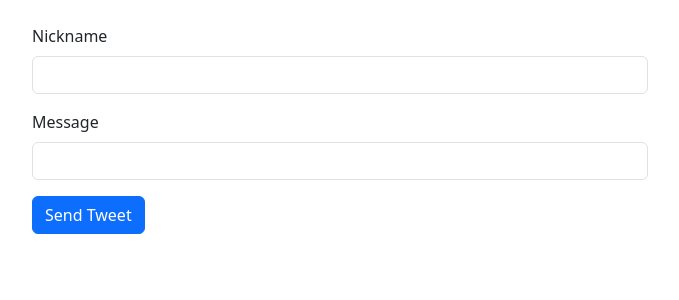
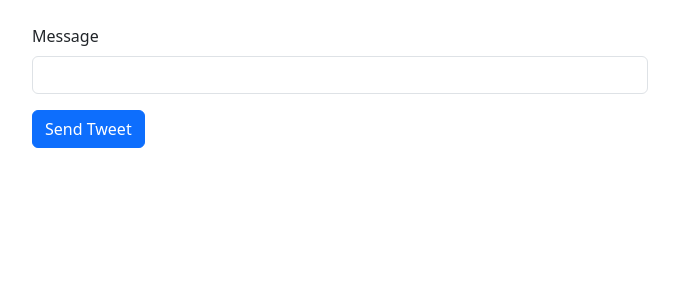
Before and after one commit to ilkerkayaa/TweetApp, a Django app: page /addtweet/ in a window 1280 px wide. Shown: the part 56-356 px from the top of the page, without its empty margins (300-979 px from the left). Run offline with Django 5.2, Linux system fonts and the light colour scheme; a user stored in the database is signed in.

Commit message:
nickname deleted, username added

```diff
--- a/templates/base.html
+++ b/templates/base.html
@@ -23,14 +23,16 @@
             <li class="nav-item">
               <a class="nav-link" href="{% url 'tweetapp:addtweet'%}">Add Tweet</a>
             </li>
-            <!--
+            {% comment %}
               <li class="nav-item">
                 <a class="nav-link" href="{% url 'tweetapp:addtweetbyform'%}">Add Tweet by Form</a>
               </li>
+
+
               <li class="nav-item">
                 <a class="nav-link" href="{% url 'tweetapp:addtweetbymodelform'%}">Add Tweet by Model Form</a>
               </li>
-            -->
+            {% endcomment %}
             <li class="nav-item">
               <a class="nav-link" href="{% url 'login'%}">Login</a>
             </li>
--- a/tweetapp/forms.py
+++ b/tweetapp/forms.py
@@ -9,4 +9,4 @@ class AddTweetForm(forms.Form):
 class AddTweetModelForm(ModelForm):
     class Meta:
         model = Tweet
-        fields = ["nickname", "message"]
+        fields = ["username", "message"]
--- a/tweetapp/models.py
+++ b/tweetapp/models.py
@@ -1,10 +1,11 @@
 from django.db import models
+from django.contrib.auth.models import User
 
 # Create your models here.
 
 class Tweet(models.Model):
-    nickname = models.CharField(max_length=50)
+    username = models.ForeignKey(User,on_delete=models.CASCADE, null=True)
     message = models.CharField(max_length=100)
 
     def __str__(self):
-        return f"Tweet Nick: {self.nickname} Message: {self.message}"
+        return f"Tweet User: {self.username} Message: {self.message}"
--- a/tweetapp/templates/tweetapp/addtweet.html
+++ b/tweetapp/templates/tweetapp/addtweet.html
@@ -6,10 +6,12 @@
 <form action="" method="POST">
     {% csrf_token %}
   <div class="container" style="width: 50%;">
+    <!--
     <div class="mb-3">
       <label for="nickname" class="form-label">Nickname</label>
       <input type="text" class="form-control" id="nickname" name="nickname">
     </div>
+    -->
     <div class="mb-3">
       <label for="message" class="form-label">Message</label>
       <input type="text" class="form-control" id="message" name="message">
--- a/tweetapp/templates/tweetapp/listtweet.html
+++ b/tweetapp/templates/tweetapp/listtweet.html
@@ -6,11 +6,14 @@
         {% for tweet in tweets%}
             <div class="card" style= "padding: 10px;">
                 <div class="card-header" style="background-color: rgb(78, 78, 255);">
-                   <h5 class="card-title" >{{tweet.nickname}}</h5>
+                   <h5 class="card-title" >{{tweet.username}}</h5>
                 </div>
                 <div class="card-body">
                     <p class="card-text">{{tweet.message}}</p>
                 </div>
+                {% if tweet.username == user %}
+                <a href="#" class="btn btn-danger">Delete</a>
+                {% endif %}
             </div>
         {% endfor %}
     </div>
--- a/tweetapp/urls.py
+++ b/tweetapp/urls.py
@@ -7,7 +7,7 @@ app_name = "tweetapp"
 urlpatterns = [
     path("", views.listtweet, name="listtweet"), #127.0.0.1/tweetapp/
     path("addtweet/", views.addtweet, name="addtweet"), #127.0.0.1/tweetapp/addtweet/
-    path("addtweetbyform/", views.addtweetbyform, name="addtweetbyform"), #127.0.0.1/tweetapp/addtweetbyform/
-    path("addtweetbymodelform/", views.addtweetbymodelform, name="addtweetbymodelform"), #127.0.0.1/tweetapp/addtweetbymodelform/
+    #path("addtweetbyform/", views.addtweetbyform, name="addtweetbyform"), 127.0.0.1/tweetapp/addtweetbyform/
+    #path("addtweetbymodelform/", views.addtweetbymodelform, name="addtweetbymodelform"), 127.0.0.1/tweetapp/addtweetbymodelform/
     path("signup/", views.SignupView.as_view(), name ="signup"),
 ]
--- a/tweetapp/views.py
+++ b/tweetapp/views.py
@@ -17,19 +17,18 @@ def listtweet(request):
 @login_required(login_url="login")
 def addtweet(request):
     if request.POST:
-        nickname = request.POST["nickname"]
         message = request.POST["message"]
-        models.Tweet.objects.create(nickname=nickname, message=message)
+        models.Tweet.objects.create(username=request.user, message=message)
         return redirect(reverse("tweetapp:listtweet"))
     return render(request, "tweetapp/addtweet.html")
-
+"""
 def addtweetbyform(request):
     if request.method == "POST":
         form = AddTweetForm(request.POST)
         if form.is_valid():
-            nickname = form.cleaned_data["nickname_input"]
+            username = form.cleaned_data["username_input"]
             message = form.cleaned_data["message_input"]
-            models.Tweet.objects.create(nickname=nickname, message=message)
+            models.Tweet.objects.create(username=username, message=message)
             return redirect(reverse("tweetapp:listtweet"))
     else:
         form = AddTweetForm()
@@ -39,9 +38,9 @@ def addtweetbymodelform(request):
     if request.method == "POST":
         form = AddTweetModelForm(request.POST)
         if form.is_valid():
-            nickname= form.cleaned_data["nickname"]
+            username= form.cleaned_data["username"]
             message = form.cleaned_data["message"]
-            models.Tweet.objects.create(nickname=nickname, message= message)
+            models.Tweet.objects.create(username=username, message= message)
             return redirect(reverse("tweetapp:listtweet"))
         else:
             print("error in form")
@@ -49,7 +48,7 @@ def addtweetbymodelform(request):
     else:
         form = AddTweetModelForm()
         return render(request, "tweetapp/addtweetbymodelform.html", {"form": form})
-
+"""
 class SignupView(CreateView):
     form_class = UserCreationForm
     success_url = reverse_lazy("login")
```
Also changed, not shown: db.sqlite3, tweetapp/migrations/0002_remove_tweet_nickname_tweet_username.py (added). Lines whose indentation alone changed are shown as unchanged.
